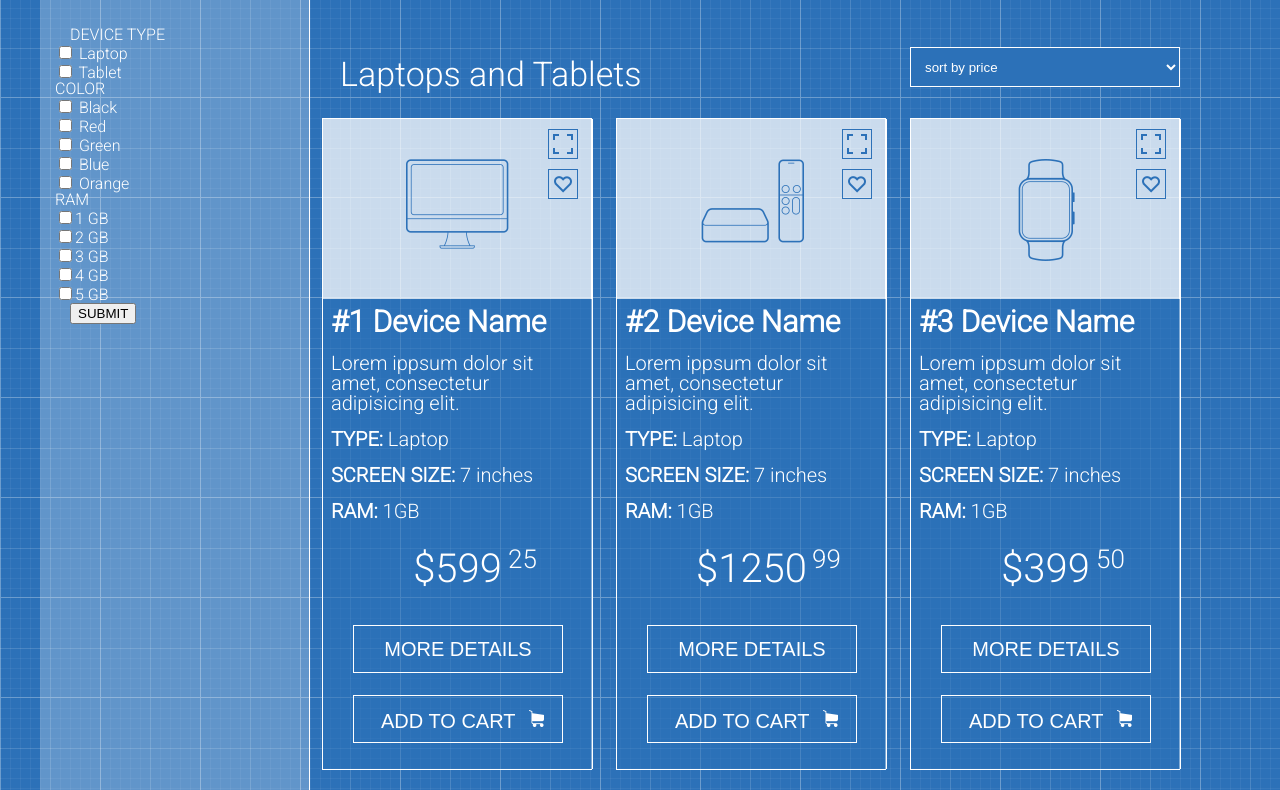
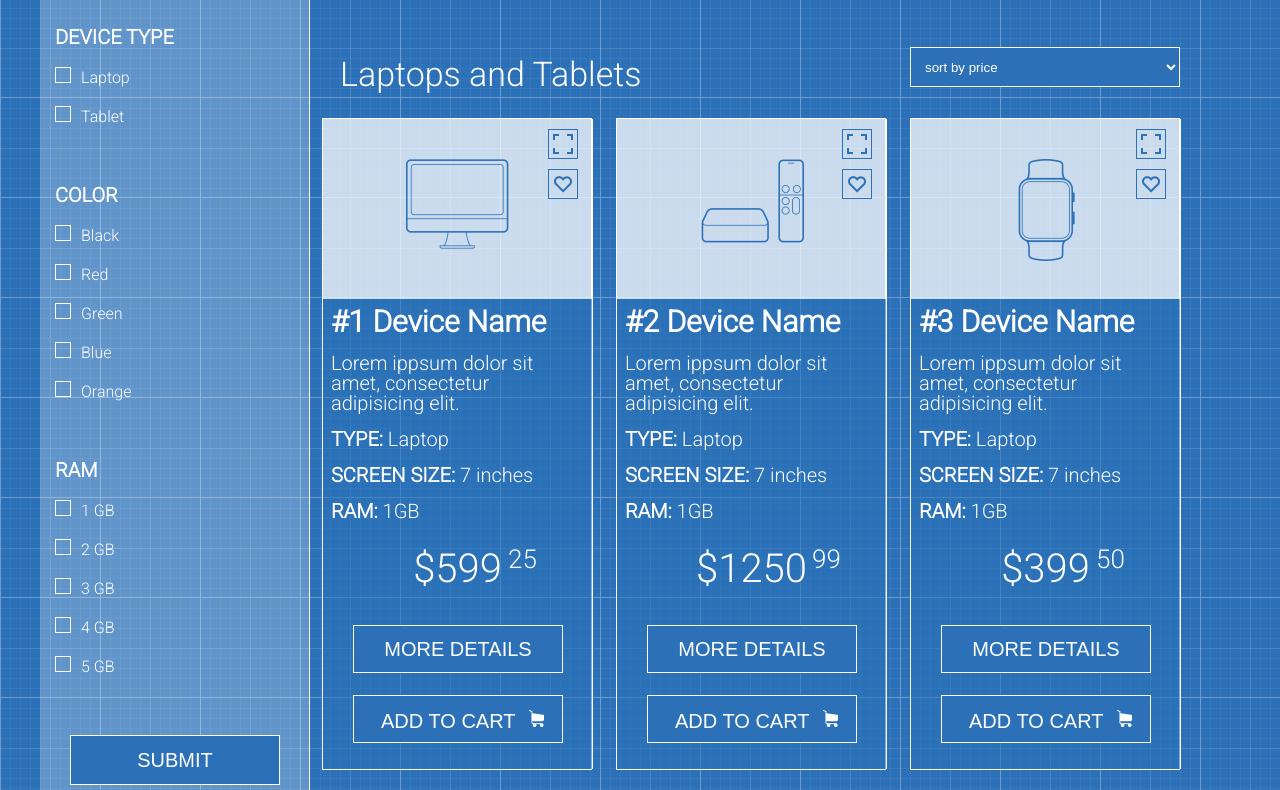
Before and after one commit to elinalykhatska/elinalykhatska.github.io, a plain HTML site: page index.html in a window 1280 px wide. Shown: the part 503-1293 px from the top of the page. Drawn offline with Linux system fonts and the light colour scheme.

Commit message:
added CSS styles to aside checkbox

```diff
--- a/index.html
+++ b/index.html
@@ -1,5 +1,6 @@
 <!DOCTYPE html>
 <html lang="en">
+
 <head>
     <meta charset="UTF-8">
     <meta name="viewport" content="width=device-width, initial-scale=1.0">
@@ -9,6 +10,7 @@
     <link rel="stylesheet" href="reset.css">
     <link rel="stylesheet" href="style.css">
 </head>
+
 <body>
     <header class="header">
         <div class="container">
@@ -37,7 +39,9 @@
                                         <li><a href="#">Dolore magna aliqua</a></li>
                                         <li><a href="#">Ut enim ad minim veniam</a></li>
                                         <li><a href="#">Quis nostrud</a></li>
-                                </ul></div></li>
+                                    </ul>
+                                </div>
+                            </li>
                             <li><a href="">Payment</a></li>
                             <li><a href="">Shipping</a></li>
                         </ul>
@@ -84,75 +88,85 @@
         <div class="container">
             <div class="row">
                 <aside class="checkbox">
-                    <!-- <div col-md-3> -->
-                        <legend>DEVICE TYPE</legend>
                     <div class="row aside">
                         <fieldset>
-                                <div>
-                                     <input type="checkbox" id="laptop" name="interest"  value="coding">
-                                     <label for="laptop">Laptop</label>
+                            <legend>DEVICE TYPE</legend>
+                            <div class="aside_boxes">
+                                <input type="checkbox" id="laptop" name="laptop" value="device-type">
+                                <label for="laptop" class="checkbox_label">Laptop</label>
                             </div>
-                                 <div>
-                                     <input type="checkbox" id="tablet" name="interest" value="coding">
-                                     <label for="tablet">Tablet</label>
+                            <div class="aside_boxes">
+                                <input type="checkbox" id="tablet" name="tablet" value="device-type">
+                                <label for="tablet" class="checkbox_label">Tablet</label>
                             </div>
                         </fieldset>
                     </div>
                     <div class="row aside">
-                            <fieldset>
+                        <fieldset class="color-box">
                             <legend>COLOR</legend>
-                                    <div>
-                                        <input type="checkbox" id="black" name="interest"   value="coding">
-                                        <label for="black">Black</label>
+                            <div class="aside_boxes">
+                                <input type="checkbox" id="black" name="black" value="color">
+                                <label for="black" class="checkbox_label">Black</label>
                             </div>
-                                    <div>
-                                        <input type="checkbox" id="red" name="interest" value="coding">
-                                        <label for="red">Red</label>
+                            <div class="aside_boxes">
+                                <input type="checkbox" id="red" name="red" value="color">
+                                <label for="red" class="checkbox_label">Red</label>
                             </div>
-                                    <div>
-                                        <input type="checkbox" id="green" name="interest" value="coding">
-                                        <label for="green">Green</label>
+                            <div class="aside_boxes">
+                                <input type="checkbox" id="green" name="green" value="color">
+                                <label for="green" class="checkbox_label">Green</label>
                             </div>
-                                    <div>
-                                        <input type="checkbox" id="blue" name="interest"    value="coding">
-                                        <label for="blue">Blue</label>
+                            <div class="aside_boxes">
+                                <input type="checkbox" id="blue" name="blue" value="color">
+                                <label for="blue" class="checkbox_label">Blue</label>
                             </div>
-                                    <div>
-                                       <input type="checkbox" id="orange" name="interest" value="coding">
-                                        <label for="orange">Orange</label>
+                            <div class="aside_boxes">
+                                <input type="checkbox" id="orange" name="orange" value="color">
+                                <label for="orange" class="checkbox_label">Orange</label>
                             </div>
                         </fieldset>
                     </div>
                     <div class="row aside">
-                            <fieldset>
+                        <fieldset class="ram-box">
                             <legend>RAM</legend>
-                                    <div>
-                                        <input type="checkbox">1 GB
+                            <div class="aside_boxes">
+                                <input type="checkbox" id="one_gb" name="one_gb" value="ram">
+                                <label for="one_gb" class="checkbox_label" name="one_gb" value="ram">1 GB</label>
                             </div>
-                                    <div>
-                                        <input type="checkbox">2 GB
+                            <div class="aside_boxes">
+                                <input type="checkbox" id="two_gb" name="one_gb" value="ram">
+                                <label for="two_gb" class="checkbox_label">2 GB</label>
                             </div>
-                                    <div>
-                                        <input type="checkbox">3 GB
+                            <div class="aside_boxes">
+                                <input type="checkbox" id="three_gb" name="one_gb" value="ram">
+                                <label for="three_gb" class="checkbox_label">3 GB</label>
                             </div>
-                                    <div>
-                                        <input type="checkbox">4 GB
+                            <div class="aside_boxes">
+                                <input type="checkbox" id="four_gb" name="one_gb" value="ram">
+                                <label for="four_gb" class="checkbox_label">4 GB</label>
                             </div>
-                                    <div>
-                                        <input type="checkbox">5 GB
+                            <div class="aside_boxes">
+                                <input type="checkbox" id="five_gb" name="one_gb" value="ram">
+                                <label for="five_gb" class="checkbox_label">5 GB</label>
                             </div>
                         </fieldset>
                     </div>
-                        <div><input type="submit" value="SUBMIT"></div>
-                    <!-- </div> -->
+                        <fieldset class="ram-box">
+                            <div><input type="submit" value="SUBMIT" class="submit-checkbox"></div>
+                        </fieldset>
                 </aside>
                 <div class="col-md-9">
                     <div class="col-md-12 headline-main">
                         <div class="row breadcrumbs">
-                            <div class="col-md-8 headline-main"><p>Laptops and Tablets</p></div>
+                            <div class="col-md-8 headline-main">
+                                <p>Laptops and Tablets</p>
+                            </div>
                             <div class="col-md-2 sort_by">
                                 <select>
                                     <option class="sort" value="sort by price">sort by price</option>
+                                    <option class="sort" value="sort by price">sort by name</option>
+                                    <option class="sort" value="sort by price">sort by place</option>
+                                    <option class="sort" value="sort by price">sort by popularity</option>
                                 </select>
                             </div>
                         </div>
@@ -189,7 +203,8 @@
                                         </div>
                                         <div class="btns">
                                             <div class="details">
-                                               <button onclick="myFunction()" class="more-details-btn">MORE DETAILS</button>
+                                                <button onclick="myFunction()" class="more-details-btn">MORE
+                                                    DETAILS</button>
                                             </div>
                                         </div>
                                         <div class="btns">
@@ -233,7 +248,8 @@
                                         </div>
                                         <div class="btns">
                                             <div class="details">
-                                                <button onclick="myFunction()" class="more-details-btn">MORE DETAILS</button>
+                                                <button onclick="myFunction()" class="more-details-btn">MORE
+                                                    DETAILS</button>
                                             </div>
                                         </div>
                                         <div class="btns">
@@ -277,7 +293,8 @@
                                         </div>
                                         <div class="btns">
                                             <div class="details">
-                                                <button onclick="myFunction()" class="more-details-btn">MORE DETAILS</button>
+                                                <button onclick="myFunction()" class="more-details-btn">MORE
+                                                    DETAILS</button>
                                             </div>
                                         </div>
                                         <div class="btns">
@@ -323,7 +340,8 @@
                                         </div>
                                         <div class="btns">
                                             <div class="details">
-                                                <button onclick="myFunction()" class="more-details-btn">MORE DETAILS</button>
+                                                <button onclick="myFunction()" class="more-details-btn">MORE
+                                                    DETAILS</button>
                                             </div>
                                         </div>
                                         <div class="btns">
@@ -367,7 +385,8 @@
                                         </div>
                                         <div class="btns">
                                             <div class="details">
-                                                <button onclick="myFunction()" class="more-details-btn">MORE DETAILS</button>
+                                                <button onclick="myFunction()" class="more-details-btn">MORE
+                                                    DETAILS</button>
                                             </div>
                                         </div>
                                         <div class="btns">
@@ -411,7 +430,8 @@
                                         </div>
                                         <div class="btns">
                                             <div class="details">
-                                                <button onclick="myFunction()" class="more-details-btn">MORE DETAILS</button>
+                                                <button onclick="myFunction()" class="more-details-btn">MORE
+                                                    DETAILS</button>
                                             </div>
                                         </div>
                                         <div class="btns">
@@ -457,7 +477,8 @@
                                         </div>
                                         <div class="btns">
                                             <div class="details">
-                                                <button onclick="myFunction()" class="more-details-btn">MORE DETAILS</button>
+                                                <button onclick="myFunction()" class="more-details-btn">MORE
+                                                    DETAILS</button>
                                             </div>
                                         </div>
                                         <div class="btns">
@@ -501,7 +522,8 @@
                                         </div>
                                         <div class="btns">
                                             <div class="details">
-                                                <button onclick="myFunction()" class="more-details-btn">MORE DETAILS</button>
+                                                <button onclick="myFunction()" class="more-details-btn">MORE
+                                                    DETAILS</button>
                                             </div>
                                         </div>
                                         <div class="btns">
@@ -545,7 +567,8 @@
                                         </div>
                                         <div class="btns">
                                             <div class="details">
-                                                <button onclick="myFunction()" class="more-details-btn">MORE DETAILS</button>
+                                                <button onclick="myFunction()" class="more-details-btn">MORE
+                                                    DETAILS</button>
                                             </div>
                                         </div>
                                         <div class="btns">
@@ -574,4 +597,5 @@
         @ Copyright 2017
     </footer>
 </body>
+
 </html>
--- a/style.css
+++ b/style.css
@@ -1,4 +1,3 @@
-
 body {
     font-family: 'Roboto', sans-serif;
     background-image: url(images/patt.png);
@@ -20,7 +19,8 @@ body {
     margin-right: -15px;
 }
 
-.row::after, .menu::after {
+.row::after,
+.menu::after {
     content: "";
     display: block;
     clear: both;
@@ -95,7 +95,7 @@ body {
 }
 
 .menu a:hover {
-    background-color:#2c71b8;
+    background-color: #2c71b8;
     color: #fff;
 }
 
@@ -192,21 +192,21 @@ input[type="text"] {
     position: relative;
 }
 
-.menu ul li > a {
+.menu ul li>a {
     color: #fff;
     text-align: left;
 }
 
-ul li:hover > a {
+ul li:hover>a {
     color: #fff;
 }
 
-.menu ul li > a:hover {
+.menu ul li>a:hover {
     background: #fff;
     color: #2c71b8;
 }
 
-.menu ul li:hover > ul {
+.menu ul li:hover>ul {
     color: rgb(202, 219, 237);
 }
 
@@ -230,7 +230,7 @@ ul li:hover > a {
     display: none;
 }
 
-.submenu > li > a {
+.submenu>li>a {
     padding-left: 30px;
 }
 
@@ -355,7 +355,7 @@ span {
 }
 
 .more-details-btn {
-    background-color: inherit;
+    background: #2c71b8;
     border: #fff solid 1px;
     height: 48px;
     width: 210px;
@@ -366,7 +366,7 @@ span {
 .add-to-cart-btn {
     position: relative;
     top: -8px;
-    background-color: inherit;
+    background: #2c71b8;
     border: #fff solid 1px;
     color: #fff;
     font-size: 20px;
@@ -375,7 +375,8 @@ span {
 
 }
 
-.more-details-btn:hover, .add-to-cart-btn:hover {
+.more-details-btn:hover,
+.add-to-cart-btn:hover {
     border: rgba(255, 255, 255, 0.25) solid 0px;
     background-position: 10px 10px;
     background-color: rgba(255, 255, 255, 0.25);
@@ -452,6 +453,20 @@ span {
 
 .sort_by {
     padding-top: 20px;
+    position: relative;
+}
+
+.sort {
+    padding-top: 20px;
+    position: absolute;
+    top: 3px;
+    left: 4px;
+    padding: 10px;
+    height: 40px;
+    width: 270px;
+    color: #fff;
+    border: #fff solid 1px;
+    background-color: #2c71b8;
 }
 
 select {
@@ -468,7 +483,7 @@ option {
 }
 
 .footer {
-    background-color:  rgba(255, 255, 255, 0.75);
+    background-color: rgba(255, 255, 255, 0.75);
     height: 100px;
     text-align: center;
     padding-top: 45px;
@@ -476,7 +491,7 @@ option {
     font-size: 21px;
 }
 
-.row::after .breadcrumbs::after{
+.row::after .breadcrumbs::after {
     content: "";
     display: block;
     clear: both;
@@ -491,3 +506,56 @@ option {
     height: 150px;
     padding: 50px 400px 60px 600px;
 }
+
+input[type="checkbox"]:checked + label:before {
+    background-color: #fff;
+}
+
+input[type="checkbox"] + label:before {
+    content: "\2714";
+    width: 10px;
+    height: 10px;
+    border: #fff solid 1px;
+    display: inline-block;
+    cursor: pointer;
+    margin-right: 10px;
+    color: transparent;
+    padding: 2px;
+}
+
+input[type="checkbox"] {
+    display: none;
+}
+
+.aside_boxes {
+    padding-top: 20px;
+}
+
+.color-box {
+    margin-top: 60px;
+}
+
+.ram-box {
+    margin-top: 60px;
+}
+
+legend {
+    font-size: 20px;
+    font-weight: 900;
+}
+
+.submit-checkbox {
+    height: 50px;
+    width: 210px;
+    background-color: #2c71b8;
+    border: #fff solid 1px;
+    color: #fff;
+    font-size: 20px;
+}
+
+.submit-checkbox:hover {
+    border: rgba(255, 255, 255, 0.70) solid 0px;
+    background-position: 10px 10px;
+    background-color: rgba(255, 255, 255, 0.70);
+    color: #2c71b8;
+}
```
Also changed, not shown: 1 other file. Lines whose indentation alone changed are shown as unchanged.
